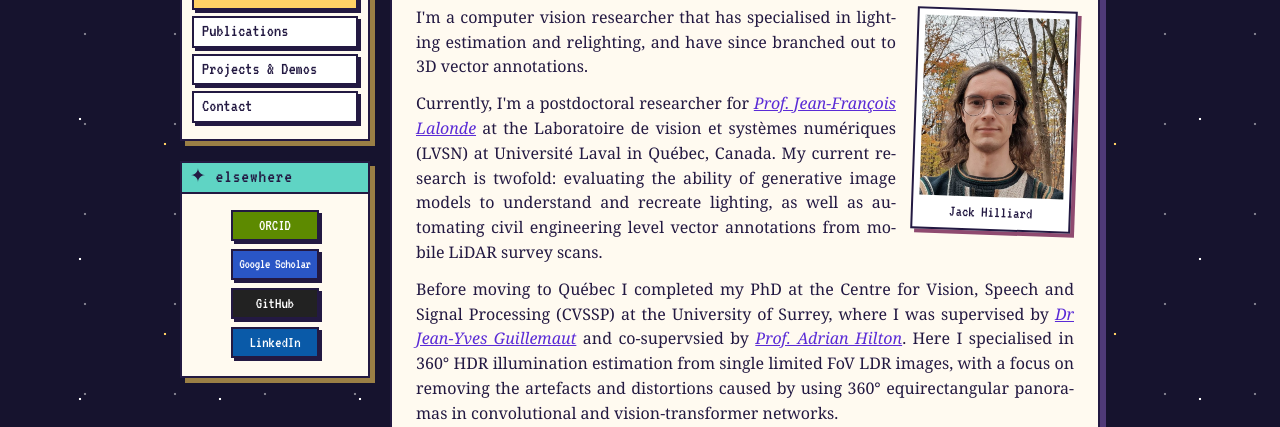
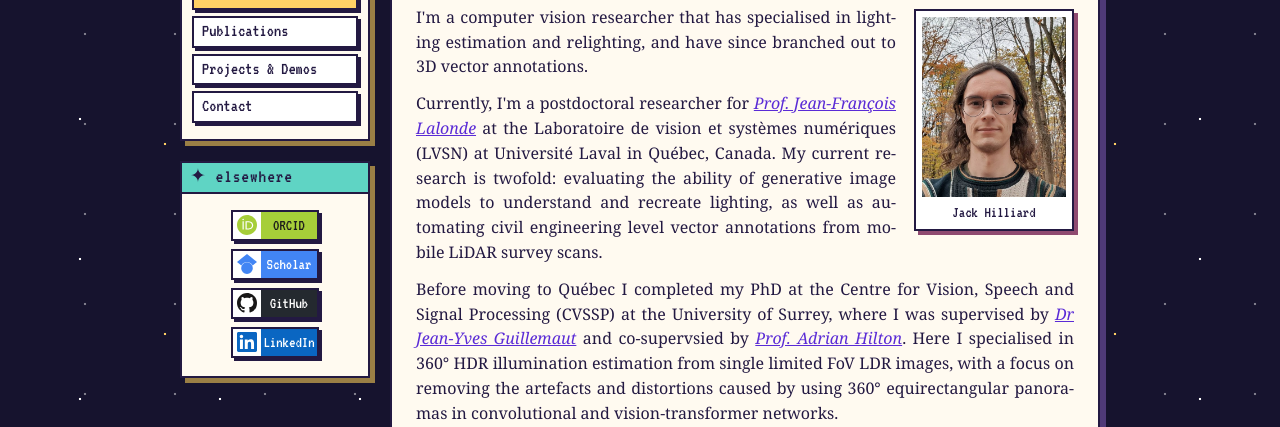
Before and after one commit to JackHilliard/JackHilliard.github.io, a plain HTML site: page index.html in a window 1280 px wide. Shown: the part 251-678 px from the top of the page. Drawn offline with Linux system fonts and the light colour scheme.

Commit message:
Add logo badges for profile links and straighten portrait
Co-Authored-By: Claude Fable 5.2 <noreply@anthropic.com>

```diff
--- a/css/neo.css
+++ b/css/neo.css
@@ -132,13 +132,27 @@ a:visited { color: #8a3aa8; }
   text-align: center;
   white-space: nowrap;
 }
-.box.extra li a:visited { color: #fff; }
-.box.extra li a:hover { color: var(--neo-ink); }
-.box.extra li:nth-child(1) a { background: #5d8a00; }
-.box.extra li:nth-child(2) a { background: #2a56c6; font-size: 14px; letter-spacing: -0.5px; }
-.box.extra li:nth-child(3) a { background: #222; }
-.box.extra li:nth-child(4) a { background: #0a5aa8; }
-.box.extra li a:hover { background: var(--neo-sun); }
+.box.extra li a, .box.extra li a:visited, .box.extra li a:hover { color: var(--badge-ink, #fff); }
+.box.extra li a { background: var(--badge, #3b3357); }
+.box.extra li a:hover { filter: brightness(1.12); }
+/* known services: logo mark in a white cell on the left, name on the brand colour */
+.box.extra li a[href*="orcid.org"] { --badge: #a6ce39; --badge-ink: #1b1b1b; --logo: var(--logo-orcid); }
+.box.extra li a[href*="scholar.google"] { --badge: #4285f4; --logo: var(--logo-scholar); }
+.box.extra li a[href*="github.com"] { --badge: #24292f; --logo: var(--logo-github); }
+.box.extra li a[href*="linkedin.com"] { --badge: #0a66c2; --logo: var(--logo-linkedin); }
+.box.extra li a[href*="orcid.org"],
+.box.extra li a[href*="scholar.google"],
+.box.extra li a[href*="github.com"],
+.box.extra li a[href*="linkedin.com"] {
+  padding-left: 28px;
+  text-align: center;
+  background:
+    var(--logo) 4px center / 20px 20px no-repeat,
+    linear-gradient(90deg, #fff 0 28px, var(--badge) 28px);
+}
+/* "Google Scholar" is too long for the badge: show "Scholar", keep the full link name */
+.box.extra li a[href*="scholar.google"] { font-size: 0; letter-spacing: 0; }
+.box.extra li a[href*="scholar.google"]::after { content: "Scholar"; font-size: 16px; }
 
 /* ---------- content ---------- */
 
@@ -159,7 +173,6 @@ h3 { font-family: var(--neo-pixel); font-size: 24px; font-weight: normal; line-h
   background: #fff;
   border: 2px solid var(--neo-ink);
   box-shadow: 4px 4px 0 var(--neo-shadow-pink);
-  transform: rotate(2deg);
   font-family: var(--neo-pixel);
   font-size: 16px;
   color: var(--neo-ink);
--- a/css/web1.css
+++ b/css/web1.css
@@ -72,11 +72,27 @@ a { color: #0000ee; }
   color: #fff;
   white-space: nowrap;
 }
-.box.extra li a:visited, .box.extra li a:hover { color: #fff; }
-.box.extra li:nth-child(1) a { background: #5d8a00; }
-.box.extra li:nth-child(2) a { background: #2a56c6; }
-.box.extra li:nth-child(3) a { background: #222; }
-.box.extra li:nth-child(4) a { background: #0a5aa8; }
+.box.extra li a, .box.extra li a:visited, .box.extra li a:hover { color: var(--badge-ink, #fff); }
+.box.extra li a { background: var(--badge, #3b3357); }
+.box.extra li a:hover { filter: brightness(1.12); }
+/* known services: logo mark in a white cell on the left, name on the brand colour */
+.box.extra li a[href*="orcid.org"] { --badge: #a6ce39; --badge-ink: #1b1b1b; --logo: var(--logo-orcid); }
+.box.extra li a[href*="scholar.google"] { --badge: #4285f4; --logo: var(--logo-scholar); }
+.box.extra li a[href*="github.com"] { --badge: #24292f; --logo: var(--logo-github); }
+.box.extra li a[href*="linkedin.com"] { --badge: #0a66c2; --logo: var(--logo-linkedin); }
+.box.extra li a[href*="orcid.org"],
+.box.extra li a[href*="scholar.google"],
+.box.extra li a[href*="github.com"],
+.box.extra li a[href*="linkedin.com"] {
+  padding-left: 28px;
+  text-align: center;
+  background:
+    var(--logo) 4px center / 20px 20px no-repeat,
+    linear-gradient(90deg, #fff 0 28px, var(--badge) 28px);
+}
+/* "Google Scholar" is too long for the badge: show "Scholar", keep the full link name */
+.box.extra li a[href*="scholar.google"] { font-size: 0; letter-spacing: 0; }
+.box.extra li a[href*="scholar.google"]::after { content: "Scholar"; font-size: 10px; }
 
 #content h2 {
   border-bottom: 2px groove #c0c0c0;
```
Also changed, not shown: css/style.css (+8 -0 lines).
